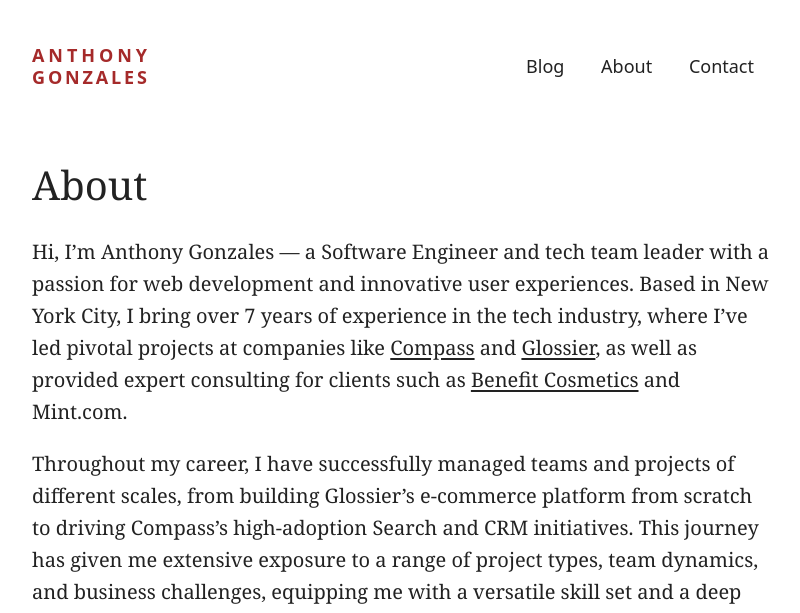
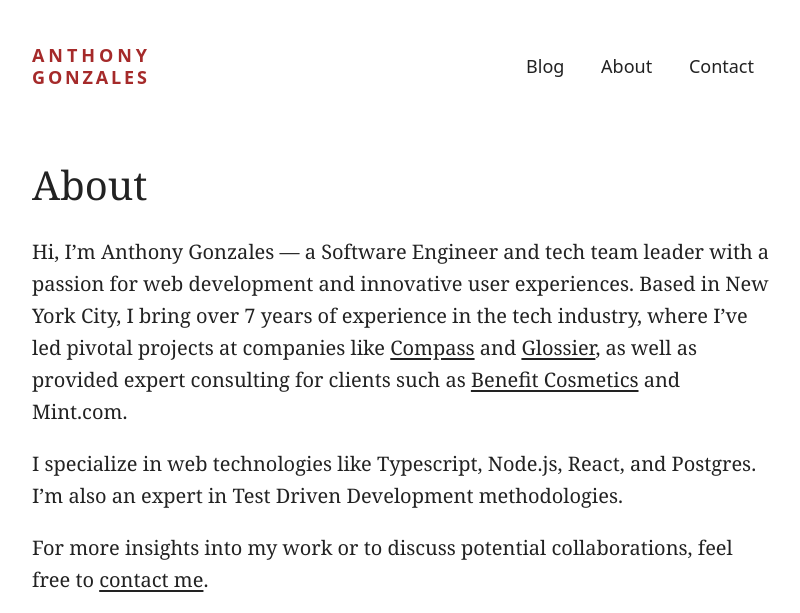
Before and after one commit to antgonzales/antgonzales.github.io, a Jekyll site: the page built from about.md, in a window 1280 px wide. Shown: the top 613 px of the page, without its empty margins (239-1039 px from the left). Built offline with Jekyll 4.4.1, drawn with Linux system fonts in a browser that asks for light colours; some of the changed text lies outside the part shown.

Commit message:
Remove unnecessary about info

```diff
--- a/about.md
+++ b/about.md
@@ -12,13 +12,6 @@
 expert consulting for clients such as [Benefit
 Cosmetics](https://www.benefitcosmetics.com){:target="_blank"} and Mint.com.
 
-Throughout my career, I have successfully managed teams and projects of
-different scales, from building Glossier's e-commerce platform from scratch to
-driving Compass's high-adoption Search and CRM initiatives. This journey has
-given me extensive exposure to a range of project types, team dynamics, and
-business challenges, equipping me with a versatile skill set and a deep
-understanding of both client needs and market trends.
-
 I specialize in web technologies like Typescript, Node.js, React, and Postgres.
 I'm also an expert in Test Driven Development methodologies.
 
```
